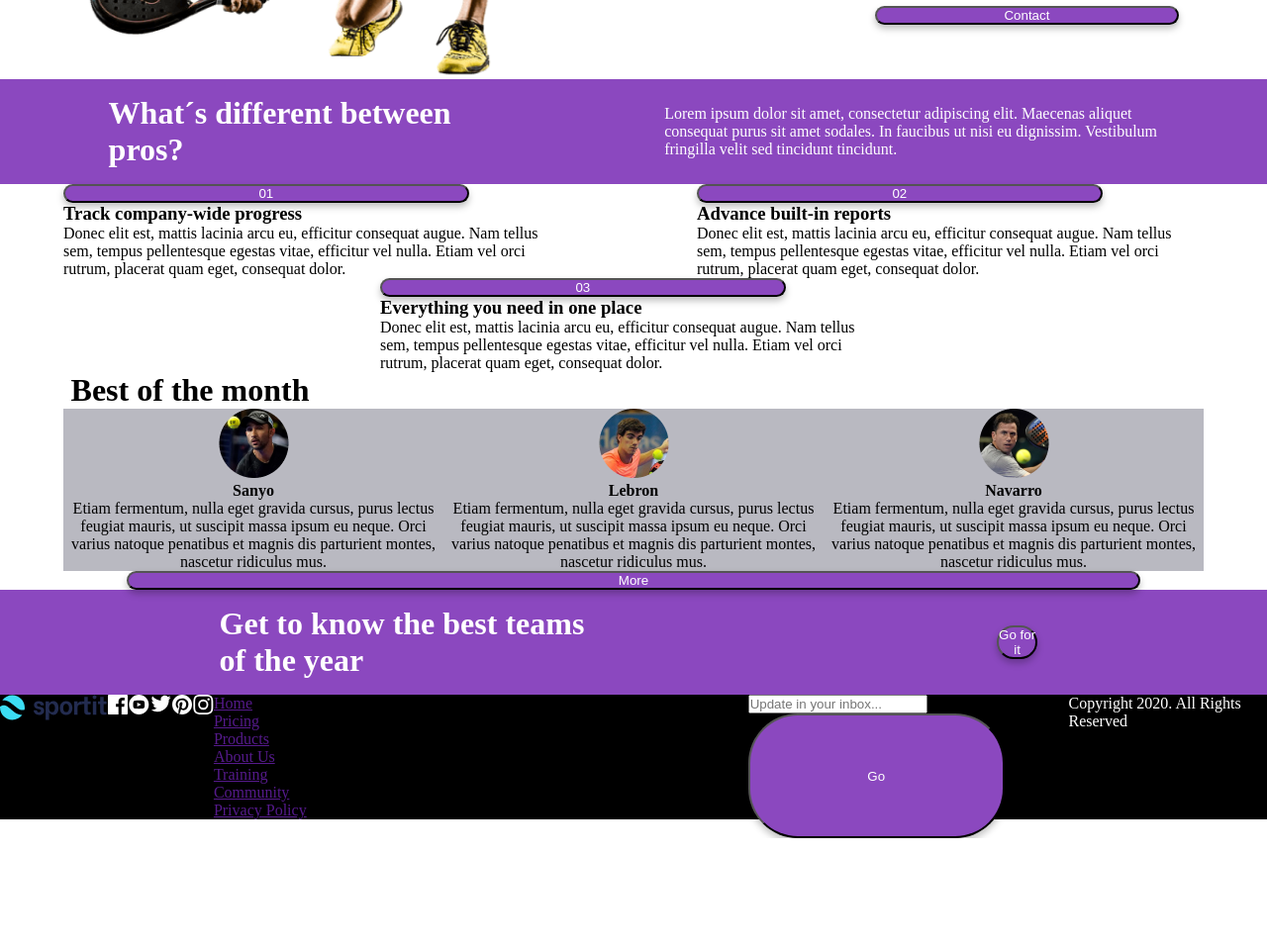
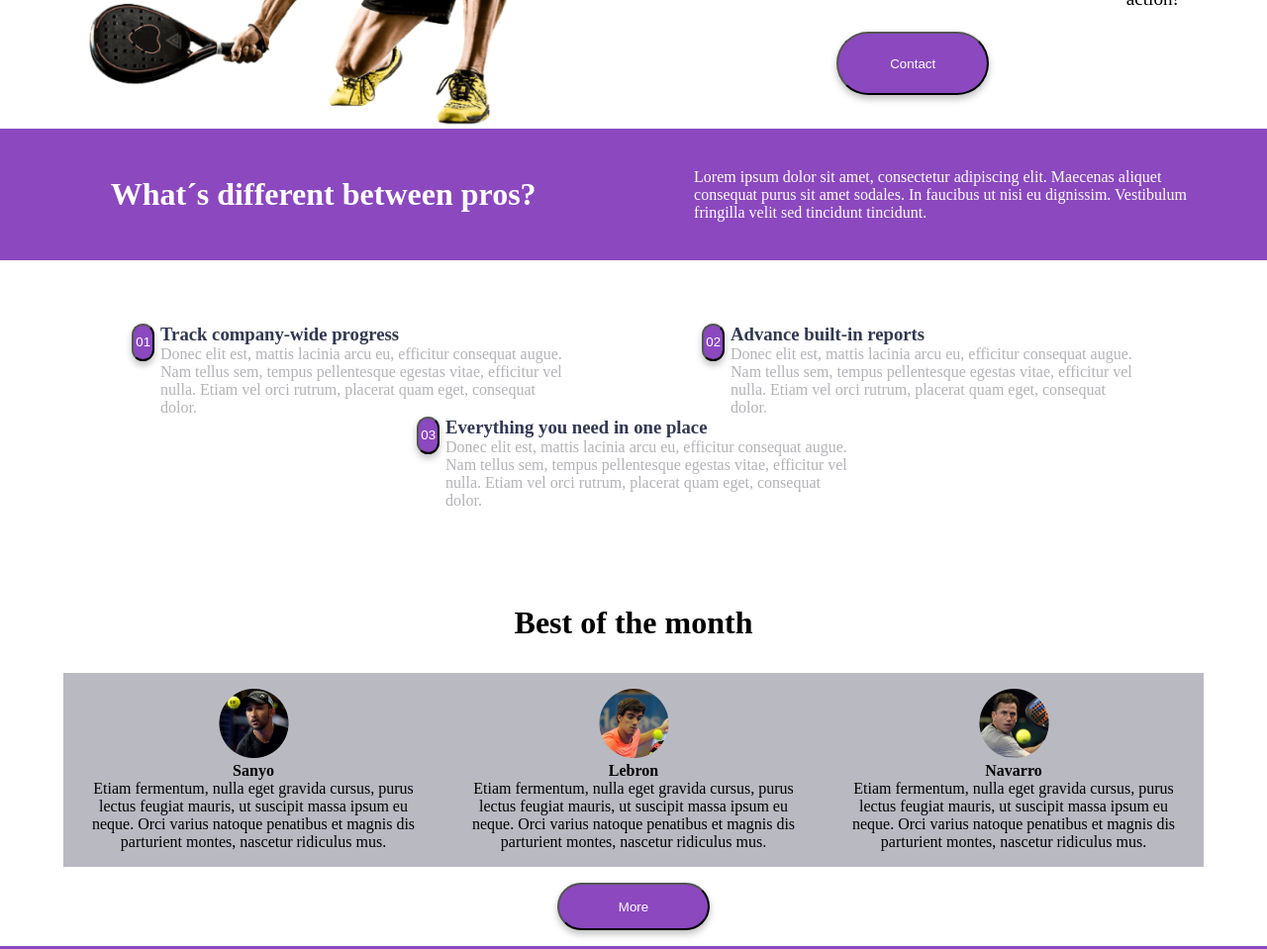
Before and after one commit to lesep28/examen-final-FE1, a plain HTML site: page index.html in a window 1280 px wide. Shown: the part 607-1566 px from the top of the page at 99% size. Before the commit the page ends 1454 px from the top, so only its background shows below. Drawn offline with Linux system fonts and the light colour scheme.

Commit message:
ajuste cajas desktop

```diff
--- a/css/styles.css
+++ b/css/styles.css
@@ -13,11 +13,13 @@
 
 } */
 
-
+a:link{
+    text-decoration: none; /* Quita subrayado a elementos de listas con href */
+}
 
 /* Body */
 body{
-    height: 900px;
+    height: 1100px;
 }
 
 
@@ -33,8 +35,8 @@ header{
 
 .contact{
     /* border:5px solid blue; */
-    height: 25%;
-    width: 15%;
+    height: 4rem;
+    width: 12rem;;
 }
 
 .boton{
@@ -61,6 +63,10 @@ header{
 
 .listaMenu li{
     margin-left: 0.5%;
+}
+
+ul li{
+    list-style: none;
 }
 
 
@@ -98,7 +104,7 @@ h1{
 
 h2{
     font-size:2rem;
-    width:30%;
+    padding: 2rem;
     font-family: Be Vietnam;
 
 }
@@ -113,74 +119,141 @@ h2{
     display: flex;
     justify-content: space-around;
     flex-wrap: wrap;
+    padding: 4rem;
 
 }
 
 .feature{
-    width: 40%;
+    width: 38%;
+    display: flex;
+    color: #B3B2B7;
 
 }
 
+.number{
+    width: 20%;
+    height: 40%;
+}
+
+h3{
+    color: #323851;
+}
 
 .sectionPlayers{
     text-align: center;
     /* margin: auto; */
     width:100%;
+    height: 30%;
 
 }
 
 .players{
     display: flex;
-    justify-content: space-around;
     align-items: center;
-    margin: auto;
-    width:90%;
+    justify-content: center;
+    padding-bottom: 1rem;
 
 }
 
 .player{
     background-color: #B9B9C1;
+    padding: 1rem;
+    width: 30%;
     /* background-color: rgba(185, 185, 193, 1); */
     /* #3F4868 */
 }
 
+#more{
+    margin: auto;
+    padding-bottom: 1rem;
+
+}
+
+#go{
+    background-color:#FFFFFF;
+    color: #8B48BF;
+}
+
+
 /* Footer */
+
 footer{
+    background-color:black;
+    color: white;
+    height: 25%;
+
+}
+
+.footerContent{
     display: flex;
     justify-content: space-around;
-    background-color:black;
-    color: white;
+    padding-top: 3rem;;
 }
 
 .logoFooter{
 
+
 }
 
 .icons{
+    width:20%;
+    /* border: yellow solid 2px; */
+}
+
+.mediaIcons{
     display: flex;
-    justify-content: space-between;
-    align-items: flex-start;
+    justify-content: space-around;
+    align-items: flex-end;
+    height: 85%;
+    /* border: orange solid 2px; */
 
-    display:flex;
-    /* flex-direction: column; */
 
-    width:20%;
 }
 
 .listaFooter{
     width: 50%;
-    color:white;
+    /* border: 3px solid blue; */
 }
 
-ul li{
-    list-style: none;
-    text-decoration: none;
+
+.listaFooter ul{
+    column-count: 2;
+    height: 200px;
+    border: 3px solid red;
+
 }
 
-.searchContainer{
-    width:30%;
+.listaFooter ul li{
+    padding-bottom: 1rem;
+    color:white;
+
 }
 
-.copyright{
+/* .listaFooter ul li:nth-last-child(-n+3) {
+
+
+} */
+
+
+
+.searchContainer{
+    height: 3rem;
+    display: flex;
+    justify-content: space-around;
+    align-items: center;
+    width: 20%;
 
 }
+
+#searchButton{
+    height: 3rem;
+    width: 4rem;
+}
+
+
+.copyright{
+    display: flex;
+    flex-direction: row-reverse;
+    margin-right: 3rem;
+
+}
--- a/index.html
+++ b/index.html
@@ -1,18 +1,15 @@
 <!DOCTYPE html>
 <html>
-
   <head>
     <meta charset="utf-8" />
-    <title> Sportit </title>
-    <link rel="stylesheet" href="css/styles.css">
-    <meta name="viewport" content="width=device-width, initial-scale=1">
-
+    <title>Sportit</title>
+    <link rel="stylesheet" href="css/styles.css" />
+    <meta name="viewport" content="width=device-width, initial-scale=1" />
   </head>
 
   <body>
-
     <header>
-        <img src="img/logo.svg" alt="logo">
+      <img src="img/logo.svg" alt="logo" />
 
       <ul class="listaMenu">
         <li><a href="">Home</a></li>
@@ -25,124 +22,138 @@
       <div class="contact">
         <button class="boton">Contact</button>
       </div>
-
     </header>
 
     <div class="container">
       <div class="firstBox">
-            <img src="img/padel-intro.png" alt="padelIntro">
+        <img src="img/padel-intro.png" alt="padelIntro" />
         <div class="firstText">
           <h1>LIVE: Follow the Telcel Huawei Mexico Open 2022 for free</h1>
-                <br>
-                <p>The final Open of the 2022 World Padel Tour season is underway, don't miss out on any of the action!</p>
-                <br>
-                <div class="contact2">
+          <br />
+          <p>
+            The final Open of the 2022 World Padel Tour season is underway,
+            don't miss out on any of the action!
+          </p>
+          <br />
+          <div class="contact">
             <button class="boton">Contact</button>
           </div>
         </div>
-
-
       </div>
-
 
       <div class="barra">
         <h2>What´s different between pros?</h2>
-            <p class="textoBarra">Lorem ipsum dolor sit amet, consectetur adipiscing elit. Maecenas aliquet consequat purus sit amet
-                sodales. In faucibus ut nisi eu dignissim. Vestibulum fringilla velit sed tincidunt tincidunt.</p>
+        <p class="textoBarra">
+          Lorem ipsum dolor sit amet, consectetur adipiscing elit. Maecenas
+          aliquet consequat purus sit amet sodales. In faucibus ut nisi eu
+          dignissim. Vestibulum fringilla velit sed tincidunt tincidunt.
+        </p>
       </div>
 
       <div class="features">
         <div class="feature">
-                <div class="contact3">
+          <div class="number">
             <button class="boton">01</button>
           </div>
+          <div class="featureText">
             <h3>Track company-wide progress</h3>
-                <p>Donec elit est, mattis lacinia arcu eu, efficitur consequat augue. Nam tellus sem, tempus pellentesque
-                    egestas vitae, efficitur vel nulla. Etiam vel orci rutrum, placerat quam eget, consequat dolor.
+            <p>
+              Donec elit est, mattis lacinia arcu eu, efficitur consequat augue.
+              Nam tellus sem, tempus pellentesque egestas vitae, efficitur vel
+              nulla. Etiam vel orci rutrum, placerat quam eget, consequat dolor.
             </p>
           </div>
-
+        </div>
+        <div class="feature">
+          <div class="number">
+            <button class="boton">02</button>
+          </div>
+          <div class="featureText">
+            <h3>Advance built-in reports</h3>
+            <p>
+              Donec elit est, mattis lacinia arcu eu, efficitur consequat augue.
+              Nam tellus sem, tempus pellentesque egestas vitae, efficitur vel
+              nulla. Etiam vel orci rutrum, placerat quam eget, consequat dolor.
+            </p>
+          </div>
+        </div>
 
         <div class="feature">
-                <div class="contact3">
-                    <button class="boton">02</button>
-                </div>
-                <h3>Advance built-in reports</h3>
-                <p>Donec elit est, mattis lacinia arcu eu, efficitur consequat augue. Nam tellus sem, tempus pellentesque
-                    egestas vitae, efficitur vel nulla. Etiam vel orci rutrum, placerat quam eget, consequat dolor.</p>
-            </div>
-
-
-            <div class="feature">
-                <div class="contact3">
+          <div class="number">
             <button class="boton">03</button>
           </div>
+          <div class="featureText">
             <h3>Everything you need in one place</h3>
-                <p>Donec elit est, mattis lacinia arcu eu, efficitur consequat augue. Nam tellus sem, tempus pellentesque
-                    egestas vitae, efficitur vel nulla. Etiam vel orci rutrum, placerat quam eget, consequat dolor.
+            <p>
+              Donec elit est, mattis lacinia arcu eu, efficitur consequat augue.
+              Nam tellus sem, tempus pellentesque egestas vitae, efficitur vel
+              nulla. Etiam vel orci rutrum, placerat quam eget, consequat dolor.
             </p>
           </div>
-
         </div>
-
+      </div>
 
       <div class="sectionPlayers">
         <h2>Best of the month</h2>
 
         <div class="players">
           <div class="player">
-                    <img src="img/avatar-sanyo.png" alt="avatarSanyo">
+            <img src="img/avatar-sanyo.png" alt="avatarSanyo" />
             <h4>Sanyo</h4>
-                    <p>Etiam fermentum, nulla eget gravida cursus, purus lectus feugiat mauris, ut suscipit massa ipsum eu
-                        neque. Orci varius natoque penatibus et magnis dis parturient montes, nascetur ridiculus mus.
+            <p>
+              Etiam fermentum, nulla eget gravida cursus, purus lectus feugiat
+              mauris, ut suscipit massa ipsum eu neque. Orci varius natoque
+              penatibus et magnis dis parturient montes, nascetur ridiculus mus.
             </p>
           </div>
 
           <div class="player">
-                    <img src="img/avatar.lebron.png" alt="avatarLebron">
+            <img src="img/avatar.lebron.png" alt="avatarLebron" />
             <h4>Lebron</h4>
-                    <p>Etiam fermentum, nulla eget gravida cursus, purus lectus feugiat mauris, ut suscipit massa ipsum eu
-                        neque. Orci varius natoque penatibus et magnis dis parturient montes, nascetur ridiculus mus.
+            <p>
+              Etiam fermentum, nulla eget gravida cursus, purus lectus feugiat
+              mauris, ut suscipit massa ipsum eu neque. Orci varius natoque
+              penatibus et magnis dis parturient montes, nascetur ridiculus mus.
             </p>
           </div>
 
-
           <div class="player">
-                    <img src="img/avatar-navarro.png" alt="avatarNavarro">
+            <img src="img/avatar-navarro.png" alt="avatarNavarro" />
             <h4>Navarro</h4>
-                    <p>Etiam fermentum, nulla eget gravida cursus, purus lectus feugiat mauris, ut suscipit massa ipsum eu
-                        neque. Orci varius natoque penatibus et magnis dis parturient montes, nascetur ridiculus mus.
+            <p>
+              Etiam fermentum, nulla eget gravida cursus, purus lectus feugiat
+              mauris, ut suscipit massa ipsum eu neque. Orci varius natoque
+              penatibus et magnis dis parturient montes, nascetur ridiculus mus.
             </p>
           </div>
-
-
         </div>
 
-
-            <div class="more">
+        <div class="contact" id="more">
           <button class="boton">More</button>
         </div>
       </div>
 
-
-        <div class="barra" id="search">
+      <div class="barra">
         <h2>Get to know the best teams of the year</h2>
-            <div class="search">
-                <button class="boton">Go for it</button>
+        <div class="contact">
+          <button class="boton" id="go">Go for it</button>
         </div>
       </div>
     </div>
 
     <footer>
+        <div class="footerContent">
             <div class="icons">
                 <div class="logoFooter">
-                <img src="img/logo.svg" alt="logo Sportit">
+                  <img src="img/logo.svg" alt="logo Sportit" />
                 </div>
-            <img src="img/icon-facebook.svg" alt="logoFacebook">
-            <img src="img/icon-youtube.svg" alt="logoYoutube">
-            <img src="img/icon-twitter.svg" alt="logoTwitter">
-            <img src="img/icon-pinterest.svg" alt="logoPinterest">
-            <img src="img/icon-instagram.svg" alt="logoInstagram">
+                <div class="mediaIcons">
+                <img src="img/icon-facebook.svg" alt="logoFacebook" />
+                <img src="img/icon-youtube.svg" alt="logoYoutube" />
+                <img src="img/icon-twitter.svg" alt="logoTwitter" />
+                <img src="img/icon-pinterest.svg" alt="logoPinterest" />
+                <img src="img/icon-instagram.svg" alt="logoInstagram" />
+              </div>
             </div>
 
               <div class="listaFooter">
@@ -158,14 +169,18 @@
               </div>
 
               <div class="searchContainer">
-                <input type="text" id="searchBox" placeholder="Update in your inbox...">
+                <input
+                  type="text"
+                  id="searchBox"
+                  placeholder="Update in your inbox..."
+                />
                 <button class="boton" id="searchButton">Go</button>
               </div>
 
+        </div>
+
+
       <span class="copyright">Copyright 2020. All Rights Reserved</span>
-
     </footer>
   </body>
-
-
 </html>
```
Lines whose indentation alone changed are shown as unchanged.
